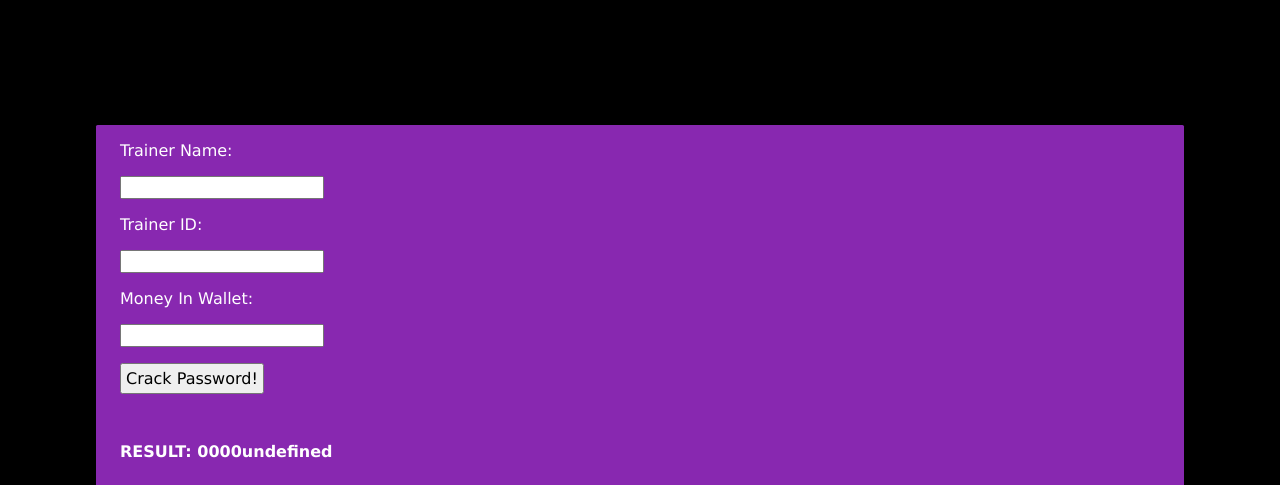
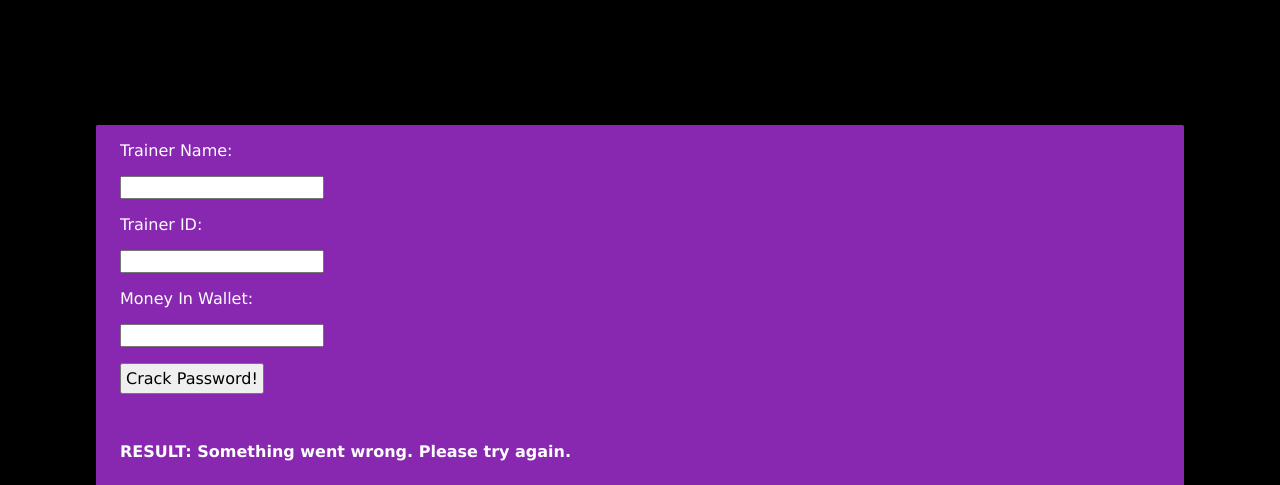
Before and after one commit to lethargiesleeps/CrystalPasswordCracker, a plain HTML site: page index.html in a window 1280 px wide. Both pictures are taken after a click on the button "Crack Password!". Shown: the part 315-800 px from the top of the page. Drawn offline with Linux system fonts and the light colour scheme.

Commit message:
Added some validation, fixed calculations

```diff
--- a/index.html
+++ b/index.html
@@ -18,11 +18,11 @@
         <div class="content">
             <div class="main-form">
                 <label for="trainer-name">Trainer Name: </label>
-                <input type="text" name="trainer-name" id="trainerName">
+                <input type="text" name="trainer-name" id="trainerName"  onkeyup="invalidateNumericInput()">
                 <label for="trainer-id">Trainer ID: </label>
-                <input type="number" name="trainer-id" id="trainerId" maxlength="5">
+                <input type="number" name="trainer-id" id="trainerId" maxlength="5" oninput="javascript: if (this.value.length > this.maxLength) this.value = this.value.slice(0, this.maxLength);">
                 <label for="trainer-cash">Money In Wallet: </label>
-                <input type="number" name="trainer-cash" id="trainerCash" maxlength="6">
+                <input type="number" name="trainer-cash" id="trainerCash" maxlength="7" oninput="javascript: if (this.value.length > this.maxLength) this.value = this.value.slice(0, this.maxLength);">
                 <button onclick="clickTheButton()" class="button-class">Crack Password!</button>
             </div>
             <h2 class="result">RESULT: <span id="result"></span></h2>
--- a/index.js
+++ b/index.js
@@ -23,11 +23,14 @@ function clickTheButton() {
         nameTotal += getCharValue(name[index]);
     }
 
-    let cashTotal = (cash / 256) + (cash % 256);
-    cashTotal = cashTotal.toFixed();
 
-    let idTotal = (id / 256) + (cash % 256);
-    idTotal = idTotal.toFixed();
+    let cashQuotient = Number(cash) / 256;
+    let cashModulo = Number(cash) % 256;
+    let cashTotal = Math.trunc(cashQuotient) + cashModulo;
+
+    let idQuotient = Number(id) / 256;
+    let idModulo = Number(id) % 256;
+    let idTotal = Math.trunc(idQuotient) + idModulo;
 
     let finalValue = Number(nameTotal) + Number(cashTotal) + Number(idTotal);
     finalValue = finalValue.toString();
@@ -35,6 +38,22 @@ function clickTheButton() {
 
     let passWord = ["", "", "", "", ""];
     let numberOfDigits = finalValue.length;
+    const values = [nameTotal, cashTotal, idTotal];
+
+    //Validation
+    let validInfo = true;
+    if (name === "" || id === "" || cash === "") validInfo = false;
+    if (nameTotal === NaN || nameTotal === 0) validInfo = false;
+
+    for (let index = 0; index < values.length; index++) {
+
+        if(values[index] === NaN || values[index] === null) {
+            validInfo = false;
+        }
+    }
+
+    if(validInfo) {
+
         switch (numberOfDigits) {
             case 0:
                 passWord[0] = "0";
@@ -89,8 +108,12 @@ function clickTheButton() {
         for (let index = 0; index < passWord.length; index++) {
             document.getElementById('result').innerHTML += passWord[index];
         }
+    }
+    else {
+        document.getElementById('result').innerHTML = "Something went wrong. Please try again.";
+    }
 
-    //Debug logs
+    // Debug logs
     cleanLog(name, "trainer name");
     cleanLog(id, "trainer id");
     cleanLog(cash, "trainer cash");
@@ -99,22 +122,17 @@ function clickTheButton() {
     cleanLog(idTotal, "id value");
     cleanLog(finalValue, "password");
     cleanLog(numberOfDigits, "number of digits");
-    for (let index = 0; index < finalValue.length; index++) {
-        cleanLog(finalValue[index], "pass");
+
+
 }
 
-}
 
 function cleanLog(value, name = "") {
     let upperCase = name.toUpperCase();
     console.log(upperCase + ": " + value)
 }
 
-/**
- * Returns a number bassed on the character passed as an argument.
- * @param {*} character Character passed that determines return value.
- * @returns Corresponding number based on given characters.
- */
+
 function getCharValue(character) {
 
     switch (character) {
@@ -261,3 +279,13 @@ function getCharValue(character) {
             return 0;
     }
 }
+
+function invalidateNumericInput() {
+    var userStr = document.getElementById('trainerName').value;
+    if(userStr.match(/\d/)){
+        userStr = userStr.replace(/\d+/g,"");
+        alert("No numbers in Trainer Name.");
+        document.getElementById('trainerName').value = "";
+    }
+    console.log(userStr);
+}
```
Lines whose indentation alone changed are shown as unchanged.
